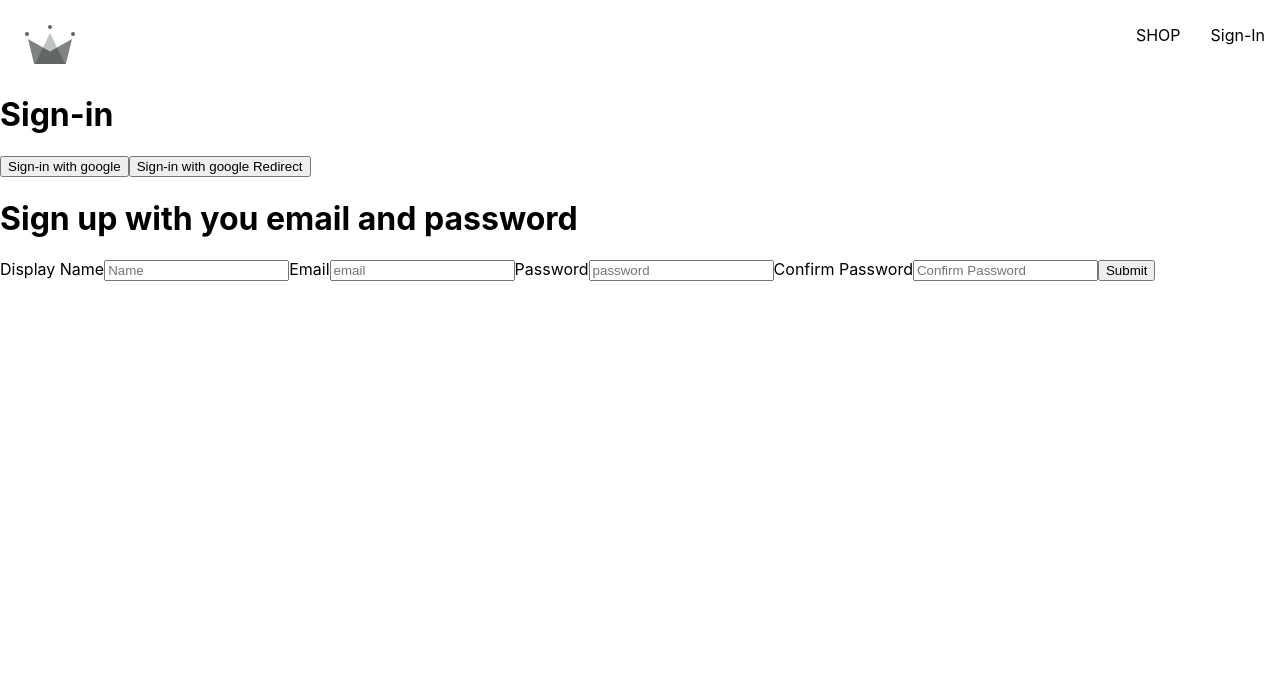
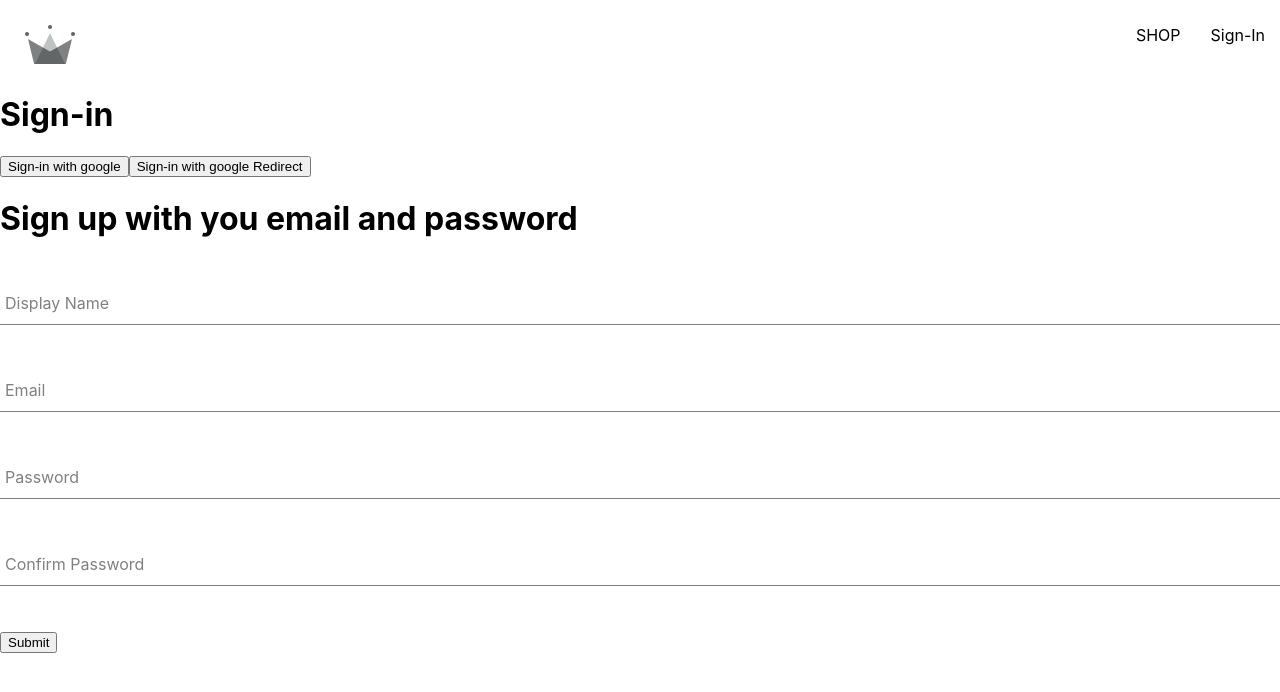
Before and after one commit to Bastoos/crwn-clothing, a React (Create React App) app: page /sign-in in a window 1280 px wide. Shown: the top 692 px of the page. Built offline with nearby package versions, Linux system fonts and the light colour scheme.

Commit message:
adding form and sign un comp

```diff
--- /dev/null
+++ b/src/components/form-input/FormInput.js
@@ -0,0 +1,21 @@
+import React from "react";
+import "./form-input.styles.scss";
+
+const FormInput = ({ label, ...otherInputs }) => {
+  return (
+    <div className="group">
+      <input className="form-input" {...otherInputs} />
+      {label && (
+        <label
+          className={`${
+            otherInputs.value.length ? `shrink` : ``
+          } form-input-label`}
+        >
+          {label}
+        </label>
+      )}
+    </div>
+  );
+};
+
+export default FormInput;
--- /dev/null
+++ b/src/components/form-input/form-input.styles.scss
@@ -0,0 +1,54 @@
+$sub-color: grey;
+$main-color: black;
+
+@mixin shrinkLabel {
+  top: -14px;
+  font-size: 12px;
+  color: $main-color;
+}
+
+.group {
+  position: relative;
+  margin: 45px 0;
+
+  .form-input {
+    background: none;
+    background-color: white;
+    color: $sub-color;
+    font-size: 18px;
+    padding: 10px 10px 10px 5px;
+    display: block;
+    width: 100%;
+    border: none;
+    border-radius: 0;
+    border-bottom: 1px solid $sub-color;
+    margin: 25px 0;
+
+    &:focus {
+      outline: none;
+    }
+
+    &:focus ~ .form-input-label {
+      @include shrinkLabel();
+    }
+  }
+
+  input[type="password"] {
+    letter-spacing: 0.3em;
+  }
+
+  .form-input-label {
+    color: $sub-color;
+    font-size: 16px;
+    font-weight: normal;
+    position: absolute;
+    pointer-events: none;
+    left: 5px;
+    top: 10px;
+    transition: 300ms ease all;
+
+    &.shrink {
+      @include shrinkLabel();
+    }
+  }
+}
--- a/src/components/sign-up/SignUp.js
+++ b/src/components/sign-up/SignUp.js
@@ -1,4 +1,9 @@
 import React, { useState } from "react";
+import {
+  createAuthUserWithEmailAndPassword,
+  createUserDocumentFromAuth,
+} from "../../utils/firebase/Firebase";
+import FormInput from "../form-input/FormInput";
 
 const defaultValues = {
   displayName: "",
@@ -17,43 +22,64 @@ const SignUp = () => {
     setFormFields({ ...formFields, [name]: value });
   };
 
-  const handleSubmit = (data) => {};
+  const handleSubmit = async (event, data) => {
+    try {
+      event.preventDefault();
+
+      if (password != confirm_password) {
+        alert("PassWords don't match");
+        return;
+      }
+
+      const res = await createAuthUserWithEmailAndPassword(email, password);
+
+      if (res) {
+        const userDocRef = await createUserDocumentFromAuth({
+          ...res.user,
+          displayName,
+        });
+
+        setFormFields(defaultValues);
+      }
+    } catch (error) {
+      console.error(error);
+      Promise.reject(error);
+    }
+  };
+
   return (
     <div>
       <h1>Sign up with you email and password</h1>
       <form onSubmit={handleSubmit}>
-        <label>Display Name</label>
-        <input
+        <FormInput
+          label={"Display Name"}
           type="text"
           name="displayName"
-          placeholder="Name"
           value={displayName}
           onChange={handleChange}
           required
         />
-        <label>Email</label>
-        <input
+        <FormInput
+          label={"Email"}
           type="email"
           name="email"
-          placeholder="email"
           value={email}
           onChange={handleChange}
           required
         />
-        <label>Password</label>
-        <input
+        <FormInput
+          label={"Password"}
           type="password"
           name="password"
-          placeholder="password"
           value={password}
           onChange={handleChange}
           required
         />
-        <label>Confirm Password</label>
-        <input
+
+        <FormInput
+          label={"Confirm Password"}
           type="password"
           name="confirm_password"
-          placeholder="Confirm Password"
           value={confirm_password}
           onChange={handleChange}
           required
--- a/src/utils/firebase/Firebase.js
+++ b/src/utils/firebase/Firebase.js
@@ -4,6 +4,7 @@ import {
   signInWithRedirect,
   signInWithPopup,
   GoogleAuthProvider,
+  createUserWithEmailAndPassword,
 } from "firebase/auth";
 import { getFirestore, doc, getDoc, setDoc } from "firebase/firestore";
 
@@ -39,11 +40,7 @@ export const createUserDocumentFromAuth = async (userAuth) => {
   if (!userSnapshot.exists()) {
     const { displayName, email } = userAuth;
 
-    console.log(auth);
-
     const createdAt = new Date();
-
-    console.log(createdAt);
 
     try {
       await setDoc(userDocRef, {
@@ -58,3 +55,9 @@ export const createUserDocumentFromAuth = async (userAuth) => {
 
   return userDocRef;
 };
+
+export const createAuthUserWithEmailAndPassword = async (email, password) => {
+  if (!email || !password) return;
+
+  return await createUserWithEmailAndPassword(auth, email, password);
+};
```
Also changed, not shown: src/components/sign-up/sigm-up.styles.scss (deleted), src/components/sign-up/sign-up.styles.scss (added).
